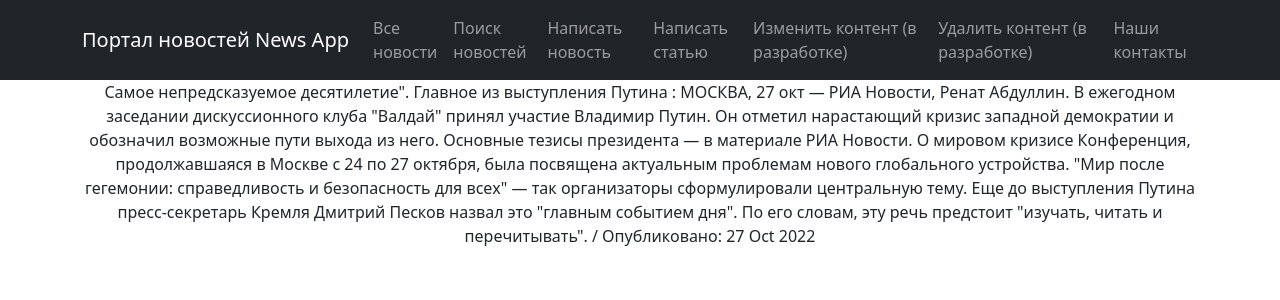
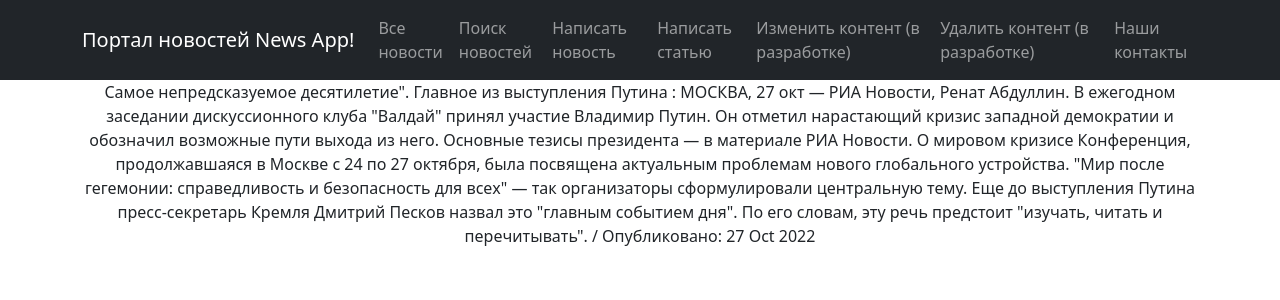
Before and after one commit to JarvisZoorgut/NewsPortal, a Django app: page /news/5 in a window 1280 px wide. Shown: the top 300 px of the page. Run offline with Django 4.2, Linux system fonts and the light colour scheme; data comes from the database, SQL or seed files in the repository; some libraries are stand-ins or nearby versions.

Commit message:
09.11.2022

```diff
--- a/NewsPortal/news_app/models.py
+++ b/NewsPortal/news_app/models.py
@@ -23,6 +23,7 @@ class Author(models.Model):
 
 class Category(models.Model):
 	categoryName = models.CharField(max_length=64, unique=True)
+	subscribers = models.ManyToManyField(User, related_name='categories')
 
 	def __str__(self):
 		return self.categoryName
@@ -64,6 +65,9 @@ class PostCategory(models.Model):
 	postThrough = models.ForeignKey(Post, on_delete=models.CASCADE)
 	categoryThrough = models.ForeignKey(Category, on_delete=models.CASCADE)
 
+	def __str__(self):
+		return f' {self.post.title} | {self.category.categoryName}'
+
 
 class Comment(models.Model):
 	comment = models.TextField()
--- a/NewsPortal/templates/flatpages/default.html
+++ b/NewsPortal/templates/flatpages/default.html
@@ -14,7 +14,7 @@
         <!-- Responsive navbar-->
 <nav class="navbar navbar-expand-lg navbar-dark bg-dark static-top">
    <div class="container">
-       <a class="navbar-brand" href="#">Портал новостей News App</a>
+       <a class="navbar-brand" href="#">Портал новостей News App!</a>
        <button class="navbar-toggler" type="button" data-toggle="collapse"
                data-target="#navbarResponsive"
                aria-controls="navbarResponsive" aria-expanded="false"
```
